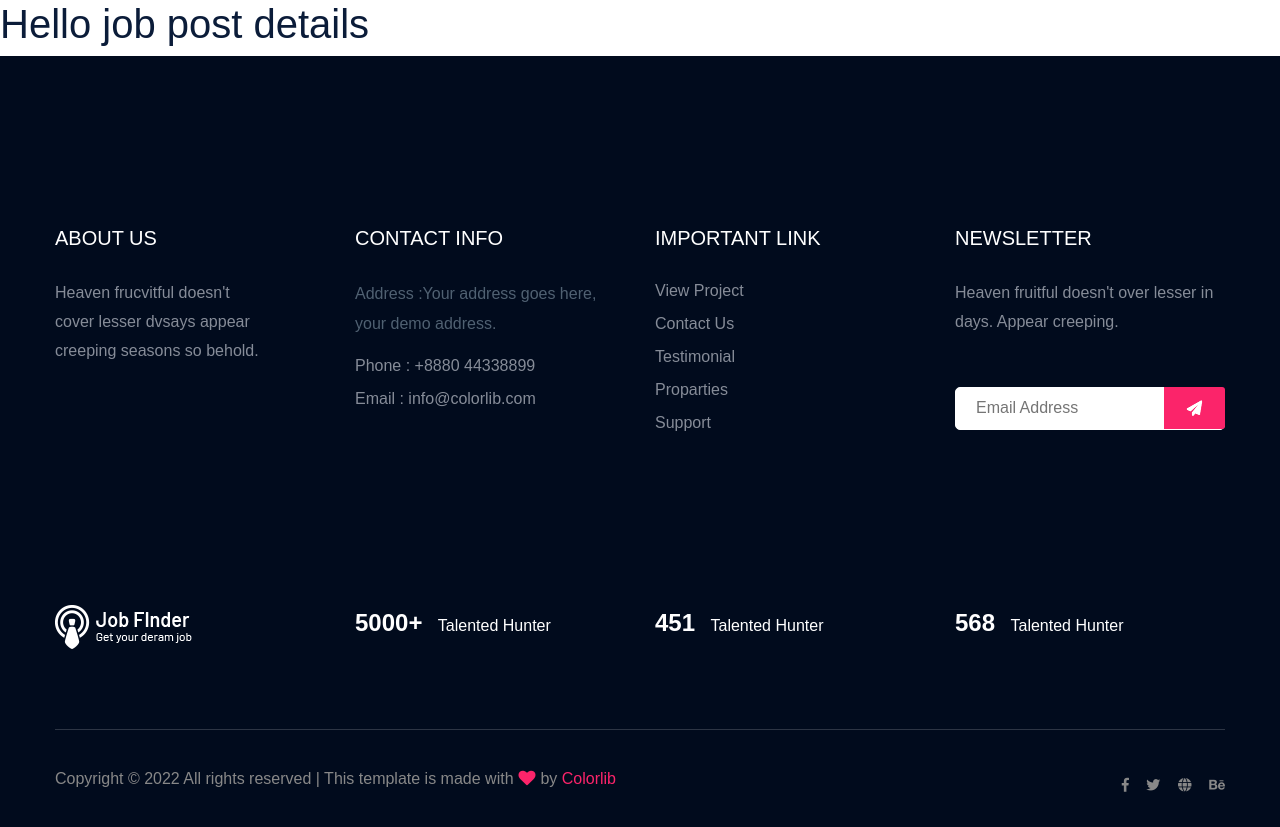
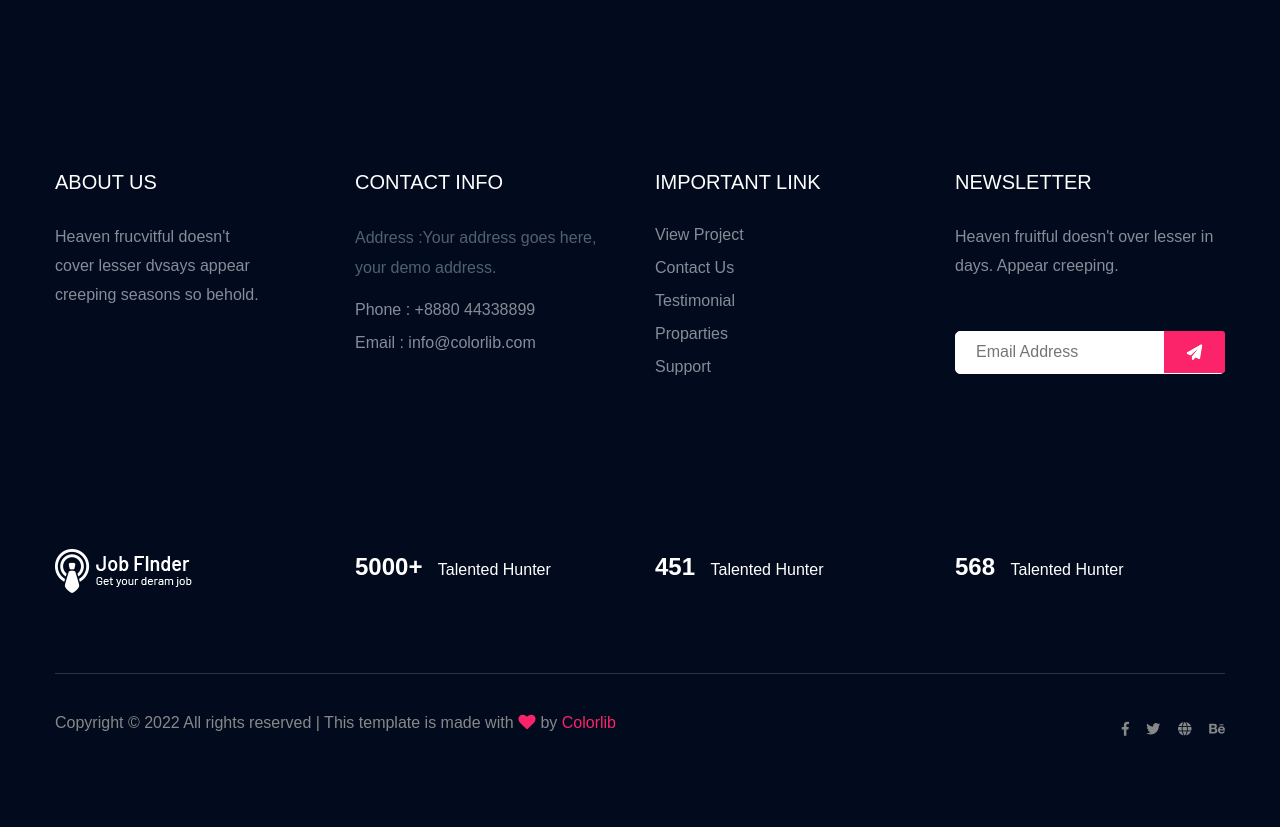
Before and after one commit to abdur-rehman-ali/instantHiring, a Django app: template main/templates/main/jobPostDetail.html in a window 1280 px wide. Shown: the part 85-912 px from the top of the page. After the commit the page ends 821 px from the top, so only its background shows below. Run offline with Django 3.2, Linux system fonts and the light colour scheme; the template is opened without the code that fills it, so the values that code supplies are empty; some libraries are stand-ins or nearby versions; some web fonts are replaced.

Commit message:
work on template of job post detail

```diff
--- a/main/templates/main/jobPostDetail.html
+++ b/main/templates/main/jobPostDetail.html
@@ -4,5 +4,5 @@ job post details
 {% endblock title %}
 {% block body %}
 
-<h1>Hello job post details</h1>
+
 {% endblock body %}
```
